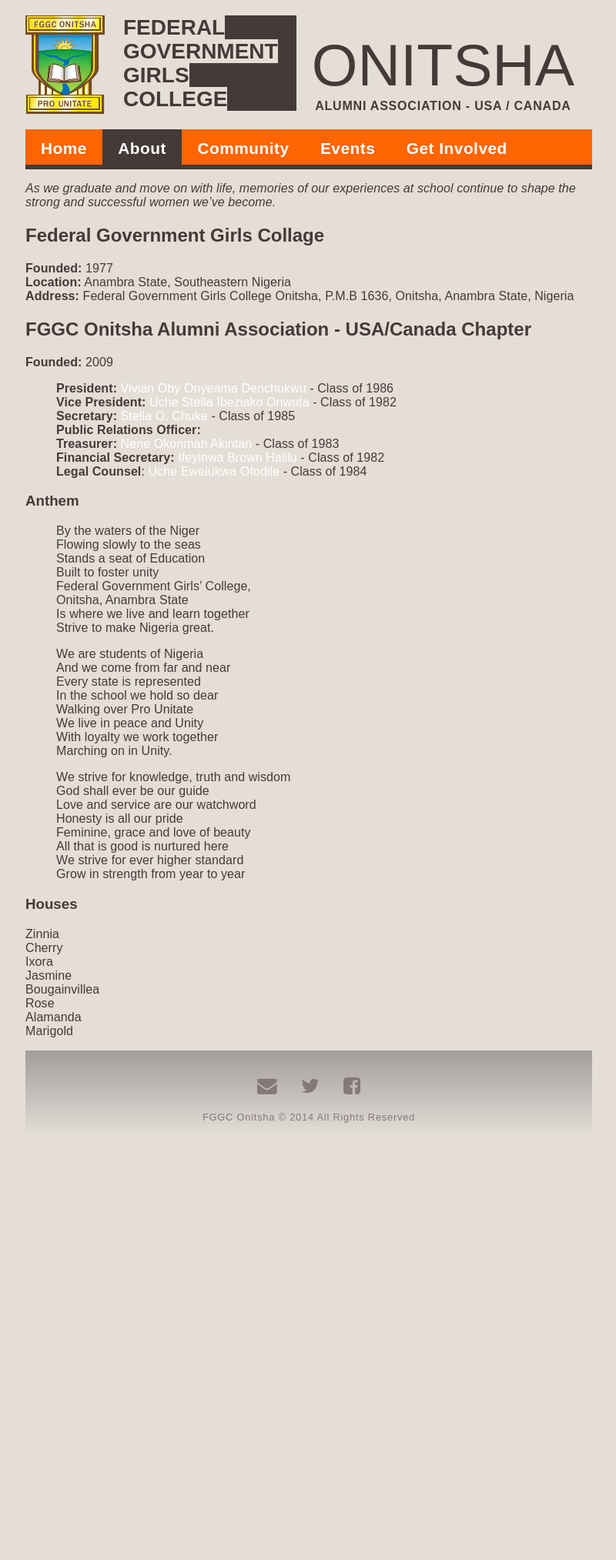
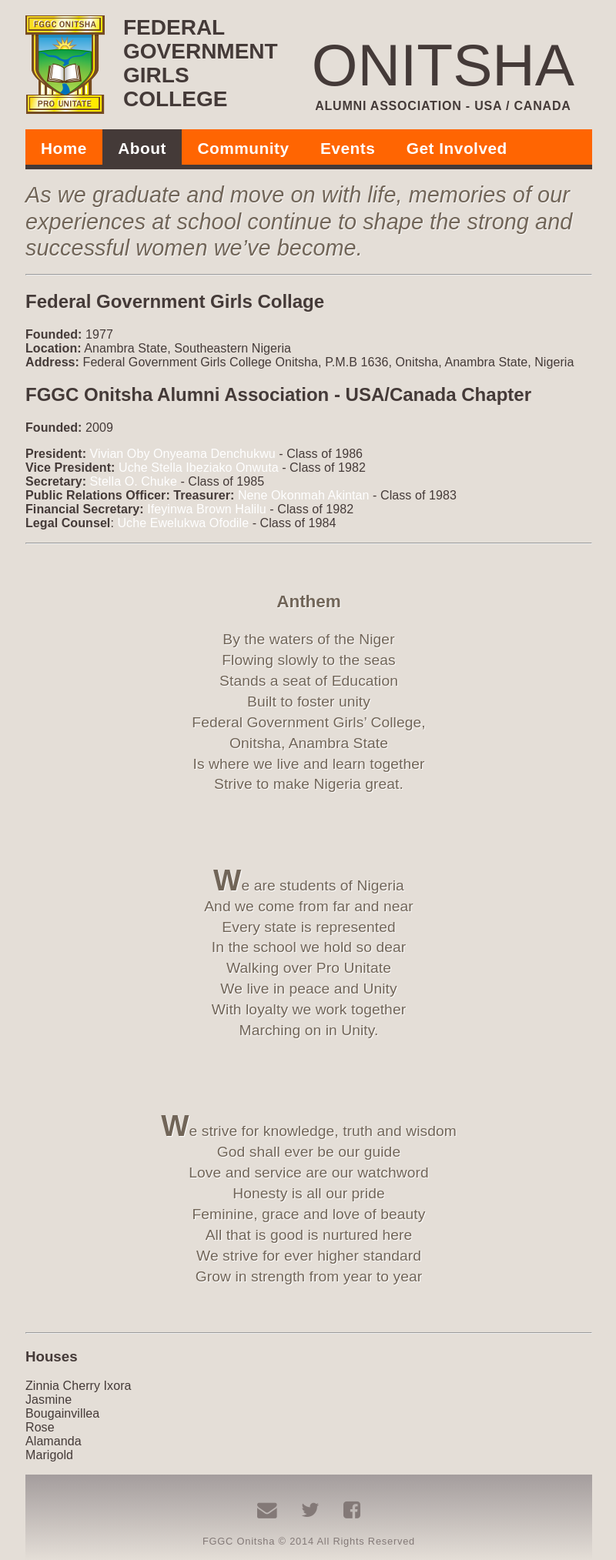
Before and after one commit to fggconitsha/fggconitsha, a Jekyll site: the page built from about.md, in a window 1280 px wide. Shown: the whole page at 77% size, without its empty margins (207-1007 px from the left). Built offline with Jekyll 4.4.1, drawn with Linux system fonts in a browser that asks for light colours; nearby versions of some CDN libraries; Markdown is read by kramdown in place of the engine named in the settings; before the commit the page ends 1476 px from its top, so only the background shows below that.

Commit message:
a little further on the general styling

```diff
--- a/about.md
+++ b/about.md
@@ -5,7 +5,7 @@
 
 *As we graduate and move on with life, memories of our experiences at school continue to shape the strong and successful women we've become.*
 
-
+------
 ## Federal Government Girls Collage
 
 **Founded:** 1977
@@ -16,16 +16,16 @@
 ## FGGC Onitsha Alumni Association - USA/Canada Chapter
 **Founded:** 2009
 
-> **President:**  <a href="#mailto:vivian.onyeama@fggconitsha.com" class="email">Vivian Oby Onyeama Denchukwu</a> - Class of 1986
-> **Vice President:** <a href="#mailto:stella.ibeziako@fggconitsha.com" class="email">Uche Stella Ibeziako Onwuta </a>- Class of 1982
-> **Secretary:** <a href="#mailto:stella.chuke@fggconitsha.com" class="email">Stella O. Chuke</a> - Class of 1985
-> **Public Relations Officer:**
-> **Treasurer:** <a href="#mailto:nene.okonmah@fggconitsha.com" class="email">Nene Okonmah Akintan</a> - Class of 1983
-> **Financial Secretary:** <a href="#mailto:ifeyinwa.brown@fggconitsha.com" class="email">Ifeyinwa Brown Halilu</a> - Class of 1982
-> **Legal Counsel**: <a href="#mailto:uche.ewelukwa@fggconitsha.com" class="email">Uche Ewelukwa Ofodile</a> - Class of 1984
+**President:**  <a href="#mailto:vivian.onyeama@fggconitsha.com" class="email">Vivian Oby Onyeama Denchukwu</a> - Class of 1986
+**Vice President:** <a href="#mailto:stella.ibeziako@fggconitsha.com" class="email">Uche Stella Ibeziako Onwuta </a>- Class of 1982
+**Secretary:** <a href="#mailto:stella.chuke@fggconitsha.com" class="email">Stella O. Chuke</a> - Class of 1985
+**Public Relations Officer:**
+**Treasurer:** <a href="#mailto:nene.okonmah@fggconitsha.com" class="email">Nene Okonmah Akintan</a> - Class of 1983
+**Financial Secretary:** <a href="#mailto:ifeyinwa.brown@fggconitsha.com" class="email">Ifeyinwa Brown Halilu</a> - Class of 1982
+**Legal Counsel**: <a href="#mailto:uche.ewelukwa@fggconitsha.com" class="email">Uche Ewelukwa Ofodile</a> - Class of 1984
 
-
-### Anthem
+----
+> ### Anthem
 > By the waters of the Niger
 > Flowing slowly to the seas
 > Stands a seat of Education
@@ -53,6 +53,7 @@
 > We strive for ever higher standard
 > Grow in strength from year to year
 
+----
 ### Houses
 Zinnia
 Cherry
--- a/css/main.css
+++ b/css/main.css
@@ -7,6 +7,7 @@
 
 body {
   background-color: #e4ded7;
+/*  background-color: #fff;*/
   color: #443a38;
   font-family: Arial, Helvetica, sans-serif;
 }
@@ -90,7 +91,7 @@
 }
 header h1 {
   font-size: 1.75em;
-  background-color: #443a38;
+/*  background-color: #443a38;*/
   padding-right: 24px;
   height: 31px;
   margin: 0 20px;
@@ -187,6 +188,31 @@
   margin: 0;
 }
 
+em {
+  color: #716558;
+  text-align: center;
+  font-size: 1.8em;
+  text-shadow: 1px 1px 1px rgba(255,255,255,0.8);
+  line-height: 1.2em;
+}
+
+blockquote {
+  color: #716558;
+  font-size: 1.2em;
+  line-height: 1.4em;
+  text-align: center;
+/*  background-color: #ccc;*/
+	padding: 20px;
+/*	width: 400px;*/
+  text-shadow: 1px 1px 1px rgba(255,255,255,1.0);
+/*	-moz-border-radius: 5px;*/
+/*	-webkit-border-radius: 5px;*/
+}
+blockquote p:first-child:first-letter {
+	font-weight: 900;
+	font-size: 2em;
+}
+
 footer {
   vertical-align: bottom;
   font-family: Arial, Helvetica, sans-serif;
```
